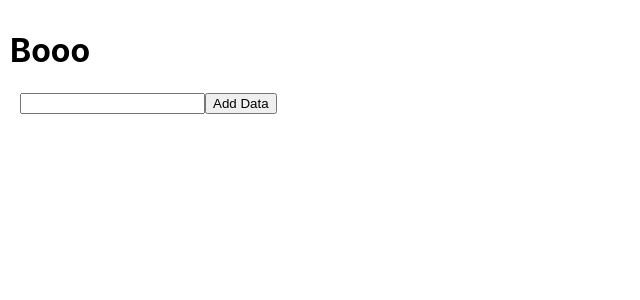
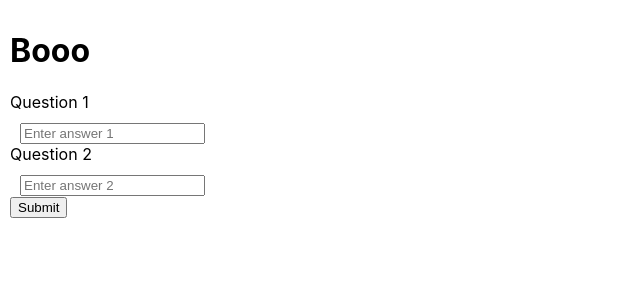
Before and after one commit to mapHive/react-firebase, a React (Create React App) app: page /database in a window 1280 px wide. Shown: the top 300 px of the page, without its empty margins (0-640 px from the left). Built offline with nearby package versions, Linux system fonts and the light colour scheme; no server answers; sample sign-in values are in the browser's storage.

Commit message:
Add multiform

```diff
--- a/src/components/form.js
+++ b/src/components/form.js
@@ -19,8 +19,29 @@ const Form = () => {
 
   return (
     <div>
-      <input type="text" onChange={handleOnChange} value={input} />
-      <button onClick={pushData}>Add Data</button>
+      <form>
+        <div>
+          <label>Question 1</label>
+          <input
+            type="email"
+            name="email"
+            id="InputEmail1"
+            placeholder="Enter answer 1"
+            required="required"
+          />
+        </div>
+        <div>
+          <label>Question 2</label>
+          <input
+            type="text"
+            name="name"
+            id="leInputName"
+            placeholder="Enter answer 2"
+            required="required"
+          />
+        </div>
+        <button type="submit">Submit</button>
+      </form>
     </div>
   );
 };
```
